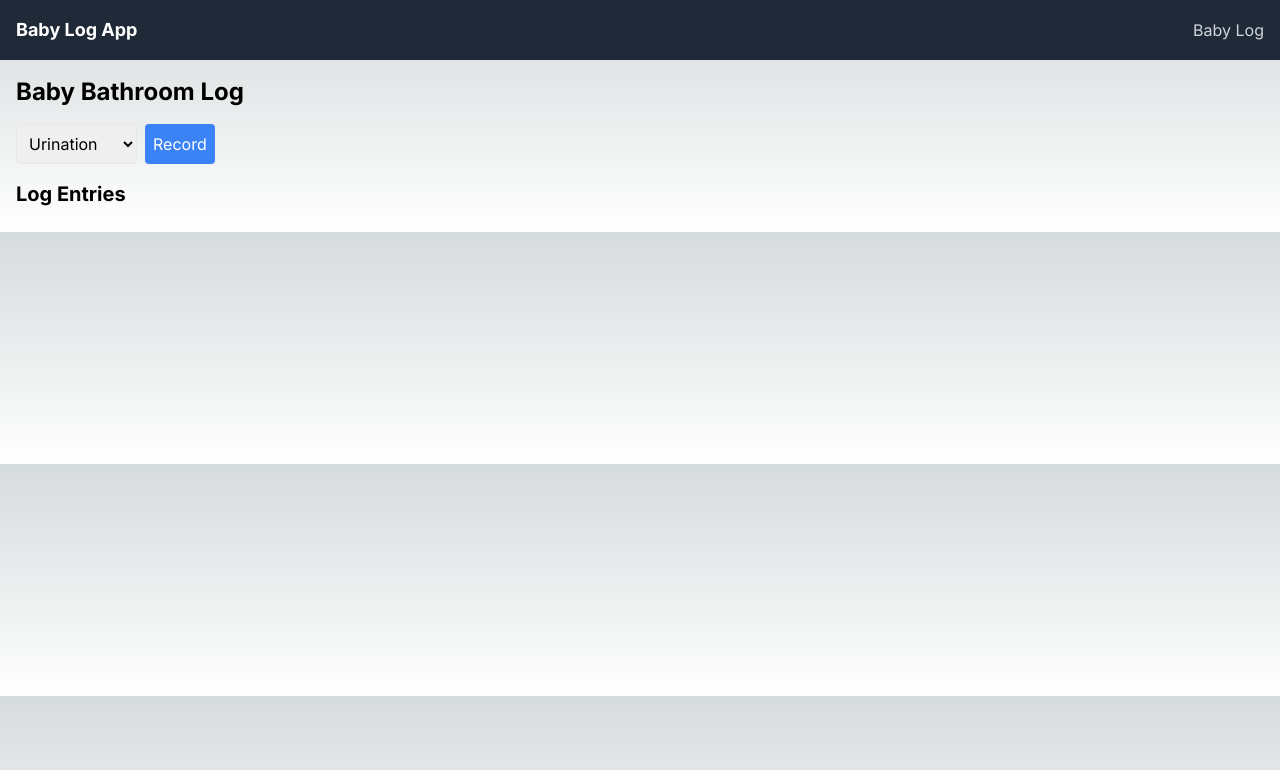
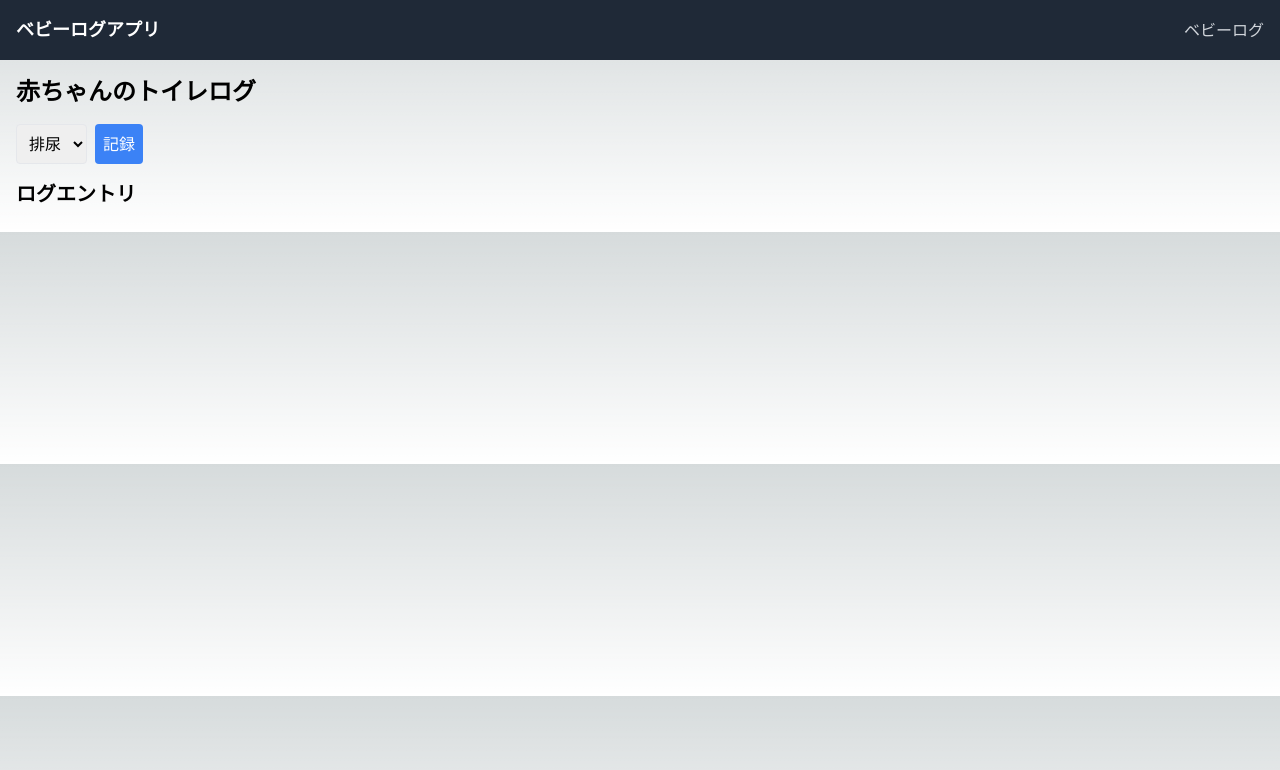
Before and after one commit to kyama17/baby-log, a Next.js app: page / in a window 1280 px wide. Shown: the top 770 px of the page. Built offline with nearby package versions, Linux system fonts and the light colour scheme.

Commit message:
アプリのタイトルと説明を日本語に翻訳し、ページ内のテキストをローカライズ

```diff
--- a/src/app/layout.tsx
+++ b/src/app/layout.tsx
@@ -6,8 +6,8 @@ import Link from 'next/link';
 const inter = Inter({ subsets: ["latin"] });
 
 export const metadata: Metadata = {
-  title: "Baby Log App",
-  description: "Track your baby's bathroom activities",
+  title: "ベビーログアプリ",
+  description: "赤ちゃんのトイレ活動を追跡",
 };
 
 export default function RootLayout({
@@ -16,13 +16,13 @@ export default function RootLayout({
   children: React.ReactNode;
 }>) {
   return (
-    <html lang="en">
+    <html lang="ja">
       <body className={inter.className}>
         <nav className="bg-gray-800 p-4">
           <div className="container mx-auto flex justify-between items-center">
-            <h1 className="text-white text-lg font-bold">Baby Log App</h1>
+            <h1 className="text-white text-lg font-bold">ベビーログアプリ</h1>
             <div>
-              <Link href="/" className="text-gray-300 hover:text-white">Baby Log</Link>
+              <Link href="/" className="text-gray-300 hover:text-white">ベビーログ</Link>
             </div>
           </div>
         </nav>
--- a/src/app/page.tsx
+++ b/src/app/page.tsx
@@ -33,7 +33,7 @@ export default function BabyLogPage() {
 
   return (
     <div className="container mx-auto p-4">
-      <h1 className="text-2xl font-bold mb-4">Baby Bathroom Log</h1>
+      <h1 className="text-2xl font-bold mb-4">赤ちゃんのトイレログ</h1>
       <form onSubmit={handleSubmit} className="mb-4">
         <div className="flex space-x-2">
           <select
@@ -41,20 +41,20 @@ export default function BabyLogPage() {
             onChange={(e) => setType(e.target.value as 'urination' | 'defecation')}
             className="border p-2 rounded"
           >
-            <option value="urination">Urination</option>
-            <option value="defecation">Defecation</option>
+            <option value="urination">排尿</option>
+            <option value="defecation">排便</option>
           </select>
           <button type="submit" className="bg-blue-500 text-white p-2 rounded">
-            Record
+            記録
           </button>
         </div>
       </form>
       <div>
-        <h2 className="text-xl font-bold mb-2">Log Entries</h2>
+        <h2 className="text-xl font-bold mb-2">ログエントリ</h2>
         <ul>
           {logEntries.map((entry) => (
             <li key={entry.id} className="mb-1">
-              {entry.type.charAt(0).toUpperCase() + entry.type.slice(1)} at {new Date(entry.timestamp).toLocaleString()}
+              {entry.type === 'urination' ? '排尿' : '排便'} at {new Date(entry.timestamp).toLocaleString('ja-JP')}
             </li>
           ))}
         </ul>
```
